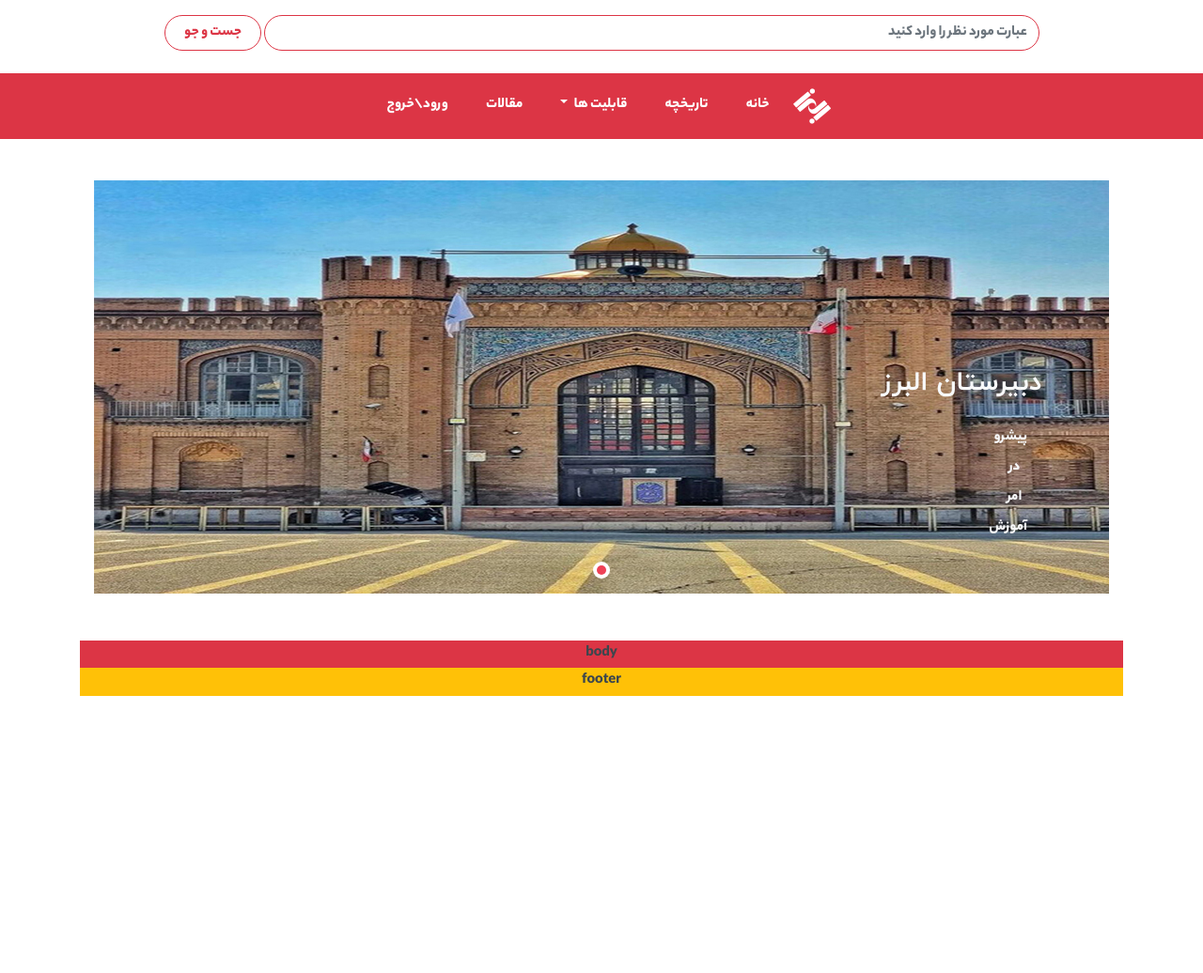
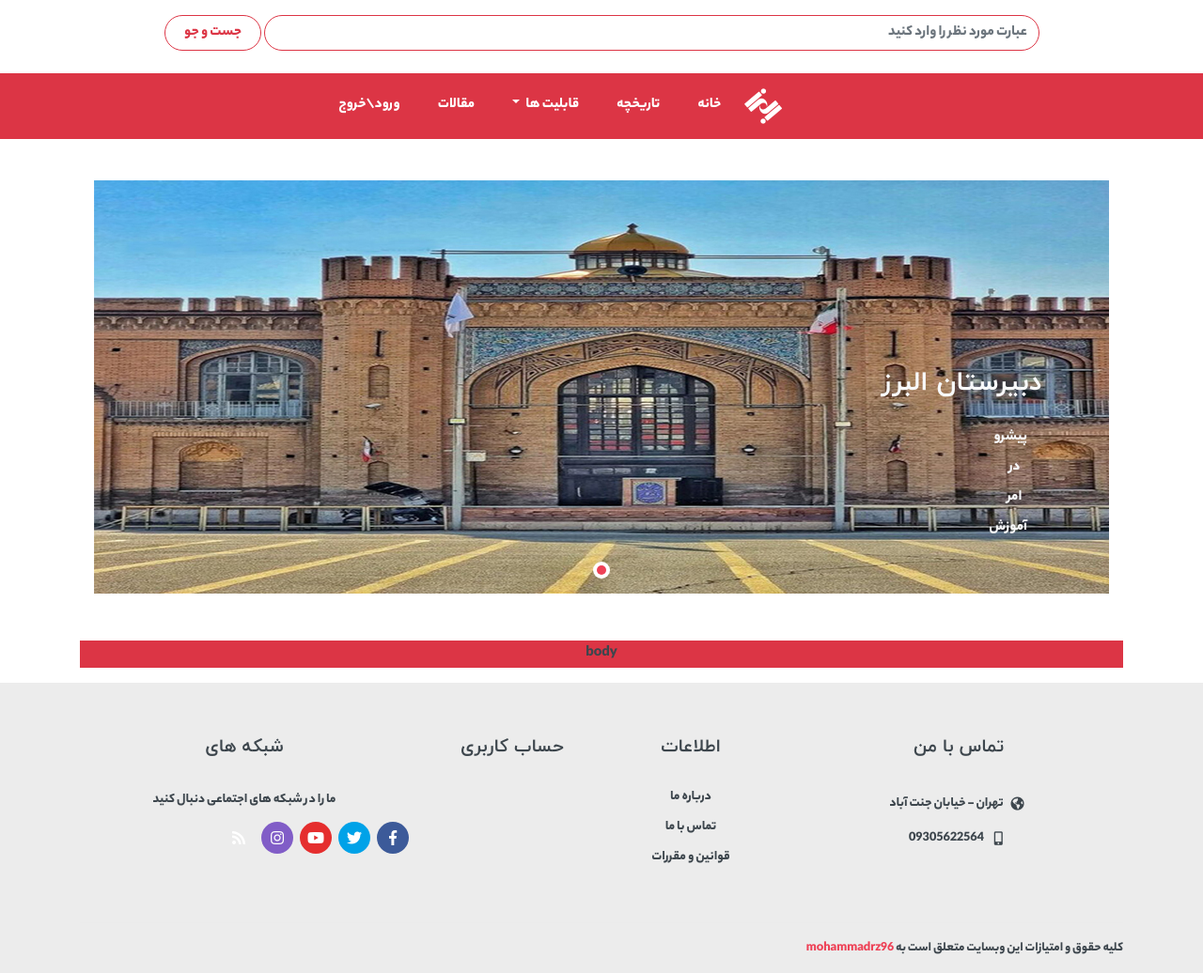
Before and after one commit to MohammadReza96/alborz-school-website-with-Python-Django-HtmlCss-Bootstrap-Javascript-Jquery, a Django app: page / in a window 1280 px wide. Shown: the whole page at 94% size. Before the commit the page ends 741 px from the top, so only its background shows below. Run offline with Django 4.2, Linux system fonts and the light colour scheme; some libraries are stand-ins or nearby versions.

Commit message:
create footer for base.html

```diff
--- a/alborz_school_site/templates/base.html
+++ b/alborz_school_site/templates/base.html
@@ -34,10 +34,10 @@
 			  </form>
 		</div>
 		{% comment %} ------------------------------------- navbar ------------------------------------------ {% endcomment %}
-		<div class="my-4 d-flex justify-content-end justify-content-md-around bg-danger">
-			<nav class="navbar navbar-expand-lg navbar-light bg-danger">
+		<div class="my-4 d-flex justify-content-end justify-content-md-around  bg-danger">
+			<nav class="navbar col-md-4 col-12  navbar-expand-lg  navbar-light bg-danger">
 
-				<span class="navbar-brand d-sm-none" id="brand" href="#">دبیرستان البرز</span>
+				<span class="navbar-brand d-md-none" id="brand" href="#">دبیرستان البرز</span>
 
 				<div class="nav-panel__logo d-md-block d-none">
                     <a href="{% url 'index:home' %}">
@@ -126,10 +126,111 @@
 				</div>
 			</div>
 
-			<div class="body bg-danger text-center w-100 h-75">body</div>
-			<div class="footer bg-warning text-center w-100 h-50">footer</div>
+			<div class="body bg-danger text-center w-100 h-auto">body</div>
 		</div>
 
+		<div class="footer text-center w-auto h-auto">
+			<footer class="site__footer">
+				<div class="site-footer">
+					<div class="container">
+						<div class="site-footer__widgets">
+							<div class="row">
+								<div class="col-12 col-md-6 col-lg-4">
+									<div class="site-footer__widget footer-contacts">
+										<h5 class="footer-contacts__title">تماس با من</h5>
+
+										<ul class="footer-contacts__contacts">
+											<li><i class="footer-contacts__icon fas fa-globe-americas"></i>
+												تهران - خیابان جنت آباد</li>
+											<li><i class="footer-contacts__icon fas fa-mobile-alt"></i>
+												<span class="ltr_text">09305622564</span>
+											</li>
+
+										</ul>
+									</div>
+								</div>
+								<div class="col-6 col-md-3 col-lg-2">
+									<div class="site-footer__widget footer-links">
+										<h5 class="footer-links__title">اطلاعات</h5>
+										<ul class="footer-links__list">
+											<li class="footer-links__item">
+												{% comment %} <a href=" {% url 'about_us:about_us' %} " class="footer-links__link">درباره ما</a> {% endcomment %}
+												<a href="#" class="footer-links__link">درباره ما</a>
+											</li>
+											<li class="footer-links__item">
+												{% comment %} <a href="{% url 'contact_us:contact_us' %}" class="footer-links__link">تماس با ما</a> {% endcomment %}
+												<a href="#" class="footer-links__link">تماس با ما</a>
+											</li>
+											<li class="footer-links__item">
+												<a href="" class="footer-links__link">قوانین و مقررات</a>
+											</li>
+										</ul>
+									</div>
+								</div>
+								<div class="col-6 col-md-3 col-lg-2">
+									<div class="site-footer__widget footer-links">
+										<h5 class="footer-links__title">حساب کاربری</h5>
+										<ul class="footer-links__list">
+											{% comment %} {% if user.is_authenticated %}
+												<li class="footer-links__item">
+													<a>کاربر {{user.name}} خوش آمدید</a>
+												</li>
+												<li class="footer-links__item">
+													<a href=" {% url 'accounts:logout' %} " class="footer-links__link">خروج از حساب کاربری</a>
+												</li>
+											{% else %}
+												<li class="footer-links__item">
+													<a href=" {% url 'accounts:login' %} " class="footer-links__link">ورود</a>
+												</li>
+												<li class="footer-links__item">
+													<a href=" {% url 'accounts:register' %} " class="footer-links__link">ثبت نام</a>
+												</li>
+											{% endif %} {% endcomment %}
+										</ul>
+									</div>
+								</div>
+								<div class="col-12 col-md-12 col-lg-4">
+									<div class="site-footer__widget footer-newsletter">
+										<h5 class="footer-contacts__title">شبکه های</h5>
+										<div class="footer-newsletter__text footer-newsletter__text--social">ما را در شبکه
+											های اجتماعی دنبال کنید</div>
+										<ul class="footer-newsletter__social-links">
+											<li
+												class="footer-newsletter__social-link footer-newsletter__social-link--facebook">
+												<a href="#" target="_blank"><i class="fab fa-facebook-f"></i></a>
+											</li>
+											<li
+												class="footer-newsletter__social-link footer-newsletter__social-link--twitter">
+												<a href="https://twitter.com/mohamadrz_96?s=21&t=AIJ_aQep84kZjTg9trkH8A" target="_blank"><i class="fab fa-twitter"></i></a>
+											</li>
+											<li
+												class="footer-newsletter__social-link footer-newsletter__social-link--youtube">
+												<a href="#" target="_blank"><i class="fab fa-youtube"></i></a>
+											</li>
+											<li
+												class="footer-newsletter__social-link footer-newsletter__social-link--instagram">
+												<a href="https://instagram.com/mohamadrz_96?igshid=YzgyMTM2MGM=" target="_blank"><i class="fab fa-instagram"></i></a>
+											</li>
+											<li class="footer-newsletter__social-link footer-newsletter__social-link--rss">
+												<a href="#" target="_blank"><i class="fas fa-rss"></i></a>
+											</li>
+										</ul>
+									</div>
+								</div>
+							</div>
+						</div>
+						<div class="site-footer__bottom">
+
+							<div class="site-footer__copyright">
+								کلیه حقوق و امتیازات این وبسایت متعلق است به
+								<a href="https://instagram.com/mohamadrz_96?igshid=YzgyMTM2MGM=" target="_blank">mohammadrz96</a>
+							</div>
+
+						</div>
+					</div>
+				</div>
+			</footer>
+		</div>
 		<!-- {% comment %} {% include 'partials/header.html' %} {% endcomment %}
 		{% comment %} {% include 'partials/message.html' %} {% endcomment %}
 		{% comment %} {% block body %}{% endblock body %} {% endcomment %}
```
